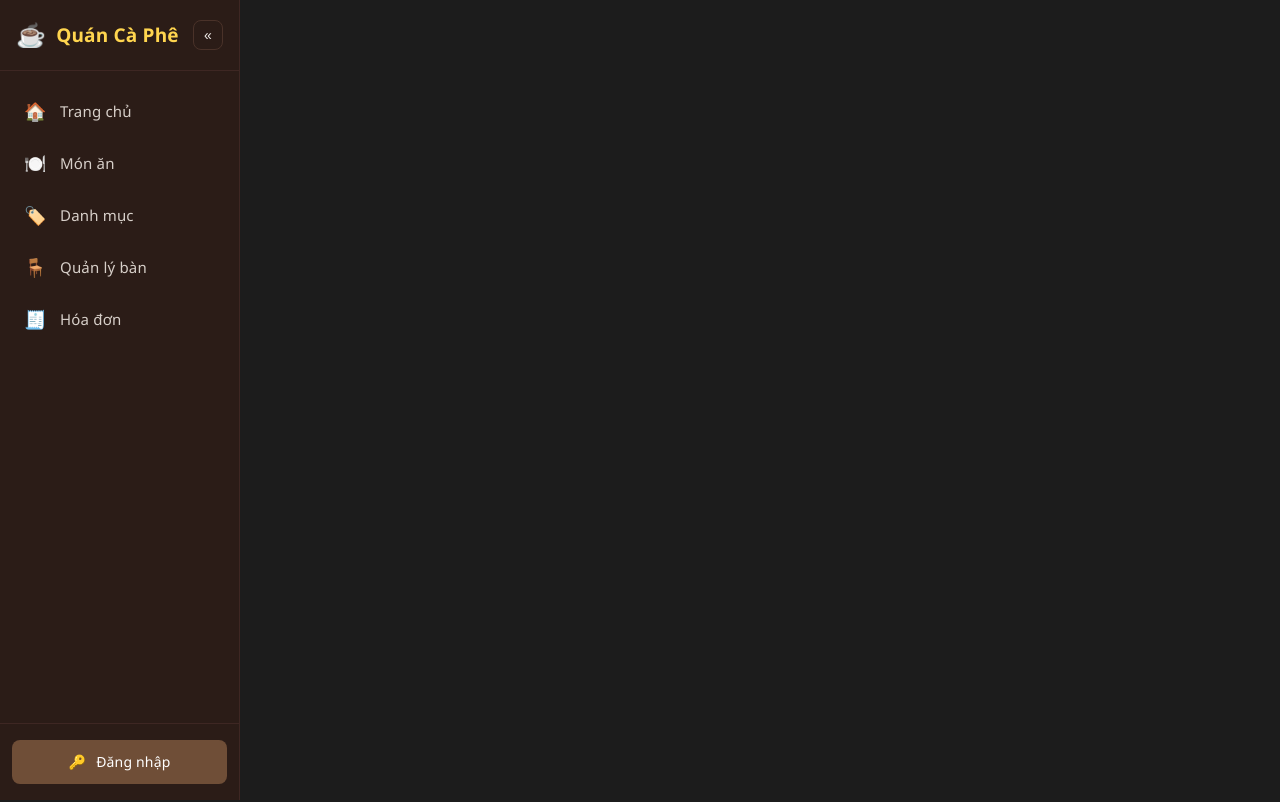
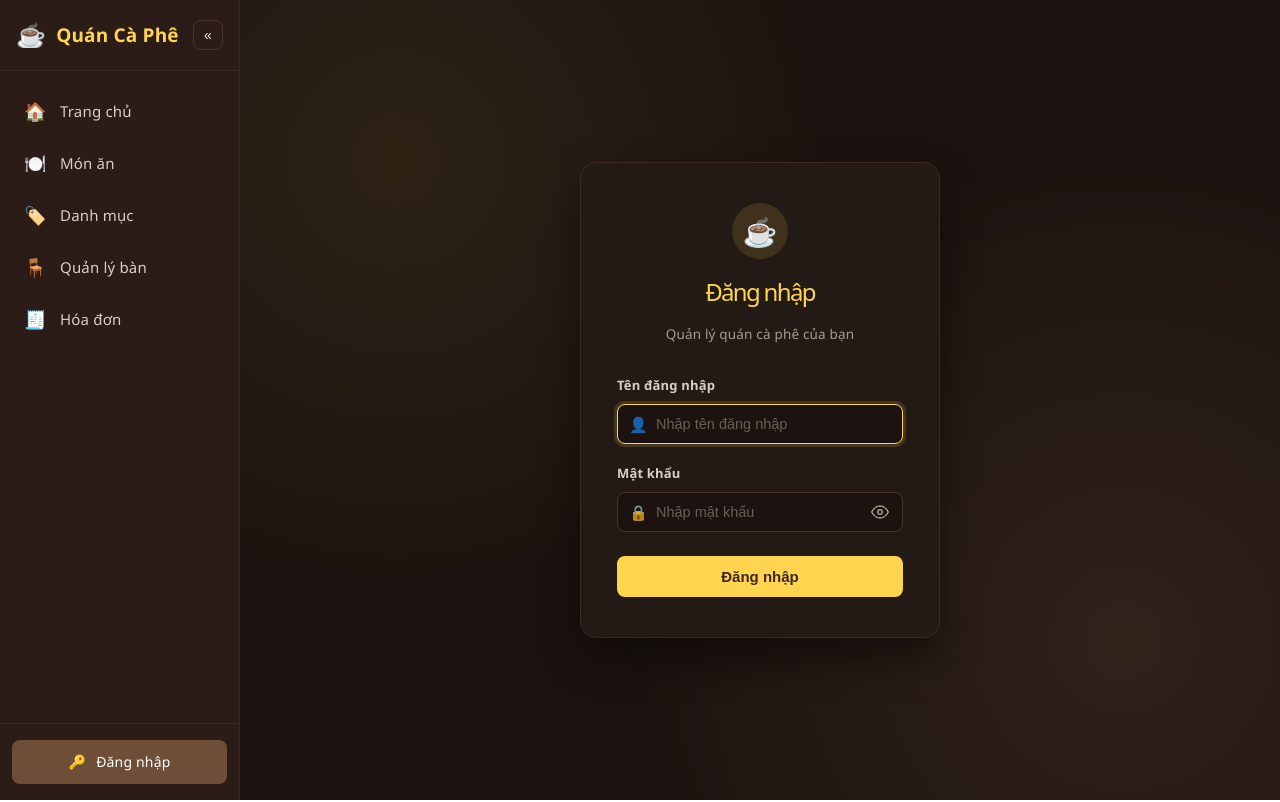
Before and after one commit to giab85981-crypto/PhanMemQuanLyCafe-Web, a React app in the folder frontend/: page /login in a window 1280 px wide. Shown: the top 802 px of the page. Built offline with nearby package versions, Linux system fonts and the light colour scheme; the HTML template or start-up script is replaced by a standard one.

Commit message:
giao diện đăng nhập

```diff
--- a/frontend/src/App.css
+++ b/frontend/src/App.css
@@ -7,10 +7,27 @@ body {
   font-family: 'Segoe UI', Arial, sans-serif;
 }
 
+.app-layout {
+  display: flex;
+  min-height: 100vh;
+  align-items: flex-start;
+}
+
+.main-content {
+  flex: 1;
+  min-width: 0;
+}
+
 .page {
   padding: 32px;
   max-width: 1000px;
   margin: 0 auto;
+}
+
+@media (max-width: 768px) {
+  .page {
+    padding: 20px;
+  }
 }
 
 .page h1 {
--- a/frontend/src/pages/Login.css
+++ b/frontend/src/pages/Login.css
@@ -2,58 +2,154 @@
   display: flex;
   justify-content: center;
   align-items: center;
-  min-height: 80vh;
+  min-height: 100vh;
+  padding: 24px;
+  background:
+    radial-gradient(circle at 15% 20%, rgba(255, 213, 79, 0.08), transparent 40%),
+    radial-gradient(circle at 85% 80%, rgba(111, 78, 55, 0.25), transparent 45%),
+    #1c1310;
 }
 
 .login-box {
   display: flex;
   flex-direction: column;
-  gap: 14px;
-  width: 320px;
-  padding: 32px;
-  border-radius: 12px;
-  background: #fff;
-  box-shadow: 0 2px 12px rgba(0, 0, 0, 0.1);
+  gap: 16px;
+  width: 100%;
+  max-width: 360px;
+  padding: 40px 36px;
+  border-radius: 16px;
+  background: #241a15;
+  border: 1px solid #3e2723;
+  box-shadow: 0 20px 40px rgba(0, 0, 0, 0.45);
+}
+
+.login-logo {
+  width: 56px;
+  height: 56px;
+  margin: 0 auto;
+  border-radius: 50%;
+  background: rgba(255, 213, 79, 0.12);
+  display: flex;
+  align-items: center;
+  justify-content: center;
+  font-size: 28px;
 }
 
 .login-box h1 {
   text-align: center;
-  margin-bottom: 8px;
+  margin: 4px 0 0;
+  font-size: 24px;
+  color: #ffd54f;
 }
 
-.login-box label {
+.login-subtitle {
+  text-align: center;
+  margin: 0 0 8px;
+  font-size: 13.5px;
+  color: #a8998f;
+}
+
+.login-field {
   display: flex;
   flex-direction: column;
-  gap: 4px;
-  font-size: 14px;
-  color: #333;
+  gap: 6px;
+}
+
+.field-label {
+  font-size: 13px;
+  color: #d7cfc9;
+  font-weight: 600;
+}
+
+.input-wrap {
+  position: relative;
+  display: flex;
+  align-items: center;
+}
+
+.input-icon {
+  position: absolute;
+  left: 12px;
+  font-size: 15px;
+  opacity: 0.8;
+  pointer-events: none;
 }
 
 .login-box input {
-  padding: 8px 10px;
-  border: 1px solid #ccc;
-  border-radius: 6px;
-  font-size: 14px;
+  width: 100%;
+  padding: 11px 12px 11px 38px;
+  border: 1px solid #4a3229;
+  border-radius: 8px;
+  font-size: 14.5px;
+  background: #1c1310;
+  color: #efebe9;
+  outline: none;
+  transition: border-color 0.15s, box-shadow 0.15s;
 }
 
-.login-box button {
-  margin-top: 8px;
-  padding: 10px;
+.login-box input::placeholder {
+  color: #6b5d55;
+}
+
+.login-box input:focus {
+  border-color: #ffd54f;
+  box-shadow: 0 0 0 3px rgba(255, 213, 79, 0.15);
+}
+
+.toggle-password {
+  position: absolute;
+  right: 8px;
+  width: 30px;
+  height: 30px;
+  display: flex;
+  align-items: center;
+  justify-content: center;
+  background: transparent;
   border: none;
   border-radius: 6px;
-  background: #6f4e37;
-  color: #fff;
-  font-weight: 600;
+  color: #a8998f;
   cursor: pointer;
+  transition: background 0.15s, color 0.15s;
 }
 
-.login-box button:disabled {
+.toggle-password:hover {
+  background: rgba(255, 255, 255, 0.08);
+  color: #ffd54f;
+}
+
+.login-submit {
+  margin-top: 8px;
+  padding: 12px;
+  border: none;
+  border-radius: 8px;
+  background: #ffd54f;
+  color: #3e2723;
+  font-weight: 700;
+  font-size: 15px;
+  cursor: pointer;
+  transition: background 0.15s, transform 0.1s;
+}
+
+.login-submit:hover:not(:disabled) {
+  background: #ffe082;
+}
+
+.login-submit:active:not(:disabled) {
+  transform: scale(0.98);
+}
+
+.login-submit:disabled {
   opacity: 0.6;
   cursor: not-allowed;
 }
 
 .login-error {
-  color: #d32f2f;
+  color: #ff8a80;
+  background: rgba(239, 83, 80, 0.12);
+  border: 1px solid rgba(239, 83, 80, 0.35);
+  padding: 8px 10px;
+  border-radius: 8px;
   font-size: 13px;
   margin: 0;
+  text-align: center;
 }
--- a/frontend/src/pages/Login.jsx
+++ b/frontend/src/pages/Login.jsx
@@ -7,6 +7,7 @@ import './Login.css'
 function Login() {
   const [userName, setUserName] = useState('')
   const [passWord, setPassWord] = useState('')
+  const [showPassword, setShowPassword] = useState(false)
   const [error, setError] = useState('')
   const [submitting, setSubmitting] = useState(false)
   const { login } = useAuth()
@@ -18,7 +19,7 @@ function Login() {
     setSubmitting(true)
     try {
       const res = await api.post('/Accounts/login', { userName, passWord })
-      login(res.data) // lưu { token, userName, displayName, type, role }
+      login(res.data)
       navigate('/')
     } catch (err) {
       if (err.response?.status === 401) {
@@ -34,28 +35,62 @@ function Login() {
   return (
     <div className="login-page">
       <form className="login-box" onSubmit={handleSubmit}>
-        <h1>☕ Đăng nhập</h1>
-        <label>
-          Tên đăng nhập
+        <div className="login-logo">☕</div>
+        <h1>Đăng nhập</h1>
+        <p className="login-subtitle">Quản lý quán cà phê của bạn</p>
+
+        <label className="login-field">
+          <span className="field-label">Tên đăng nhập</span>
+          <div className="input-wrap">
+            <span className="input-icon">👤</span>
             <input
               type="text"
               value={userName}
               onChange={(e) => setUserName(e.target.value)}
+              placeholder="Nhập tên đăng nhập"
               required
               autoFocus
             />
+          </div>
         </label>
-        <label>
-          Mật khẩu
+
+        <label className="login-field">
+          <span className="field-label">Mật khẩu</span>
+          <div className="input-wrap">
+            <span className="input-icon">🔒</span>
             <input
-            type="password"
+              type={showPassword ? 'text' : 'password'}
               value={passWord}
               onChange={(e) => setPassWord(e.target.value)}
+              placeholder="Nhập mật khẩu"
               required
             />
+            <button
+              type="button"
+              className="toggle-password"
+              onClick={() => setShowPassword(s => !s)}
+              tabIndex={-1}
+              aria-label={showPassword ? 'Ẩn mật khẩu' : 'Hiện mật khẩu'}
+              title={showPassword ? 'Ẩn mật khẩu' : 'Hiện mật khẩu'}
+            >
+              {showPassword ? (
+                <svg viewBox="0 0 24 24" width="18" height="18" fill="none" stroke="currentColor" strokeWidth="2" strokeLinecap="round" strokeLinejoin="round">
+                  <path d="M17.94 17.94A10.94 10.94 0 0 1 12 20c-7 0-11-8-11-8a18.6 18.6 0 0 1 5.06-5.94M9.9 4.24A9.12 9.12 0 0 1 12 4c7 0 11 8 11 8a18.5 18.5 0 0 1-2.16 3.19m-6.72-1.07a3 3 0 1 1-4.24-4.24" />
+                  <line x1="1" y1="1" x2="23" y2="23" />
+                </svg>
+              ) : (
+                <svg viewBox="0 0 24 24" width="18" height="18" fill="none" stroke="currentColor" strokeWidth="2" strokeLinecap="round" strokeLinejoin="round">
+                  <path d="M1 12s4-8 11-8 11 8 11 8-4 8-11 8-11-8-11-8Z" />
+                  <circle cx="12" cy="12" r="3" />
+                </svg>
+              )}
+            </button>
+          </div>
         </label>
+
         {error && <p className="login-error">{error}</p>}
-        <button type="submit" disabled={submitting}>
+
+        <button type="submit" className="login-submit" disabled={submitting}>
           {submitting ? 'Đang đăng nhập...' : 'Đăng nhập'}
         </button>
       </form>
```
Lines whose indentation alone changed are shown as unchanged.
